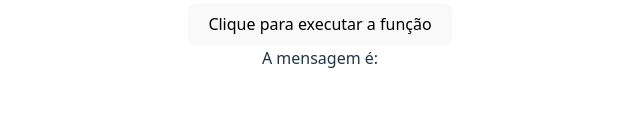
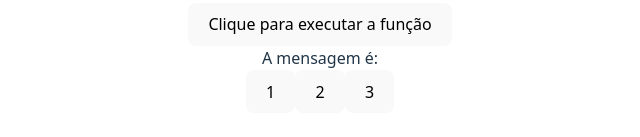
Before and after one commit to DouglasYHWH-Developer/React, a React (Vite) app in the folder introducao/aula_02/3_AVANCANDO_EM_REACT/avancando/: page / in a window 1280 px wide. Shown: the part 3308-3445 px from the top of the page, without its empty margins (320-960 px from the left). Built offline with nearby package versions, Linux system fonts and the light colour scheme.

Commit message:
Criamos 2 compoenntes, o Message e ChangeMessageState para aprendermos a usar o state lift

```diff
--- a/introducao/aula_02/3_AVANCANDO_EM_REACT/avancando/src/App.jsx
+++ b/introducao/aula_02/3_AVANCANDO_EM_REACT/avancando/src/App.jsx
@@ -10,6 +10,7 @@
 import Container from "./components/Container";
 import ExecuteFunction from "./components/ExecuteFunction";
 import Message from "./components/Message";
+import ChangeMessageState from "./components/ChangeMessageState";
 
 function App() {
 const name = "Joaquim";
@@ -77,6 +78,7 @@
         <ExecuteFunction myFunction={showMessage} />
         {/* state lift */}
         <Message msg={message}/>
+        <ChangeMessageState handleMessage={handleMessage}/>
       </div>
 
   )
--- /dev/null
+++ b/introducao/aula_02/3_AVANCANDO_EM_REACT/avancando/src/components/ChangeMessageState.jsx
@@ -0,0 +1,12 @@
+const ChangeMessageState = ({handleMessage}) => {
+    const messages = ["oi", "Olá", "Oi, tudo bem?"]
+  return (
+    <div>
+        <button onClick={() => handleMessage(messages[0]) }>1</button>
+        <button onClick={() => handleMessage(messages[1]) }>2</button>
+        <button onClick={() => handleMessage(messages[2]) }>3</button>
+    </div>
+  )
+}
+
+export default ChangeMessageState;
```
